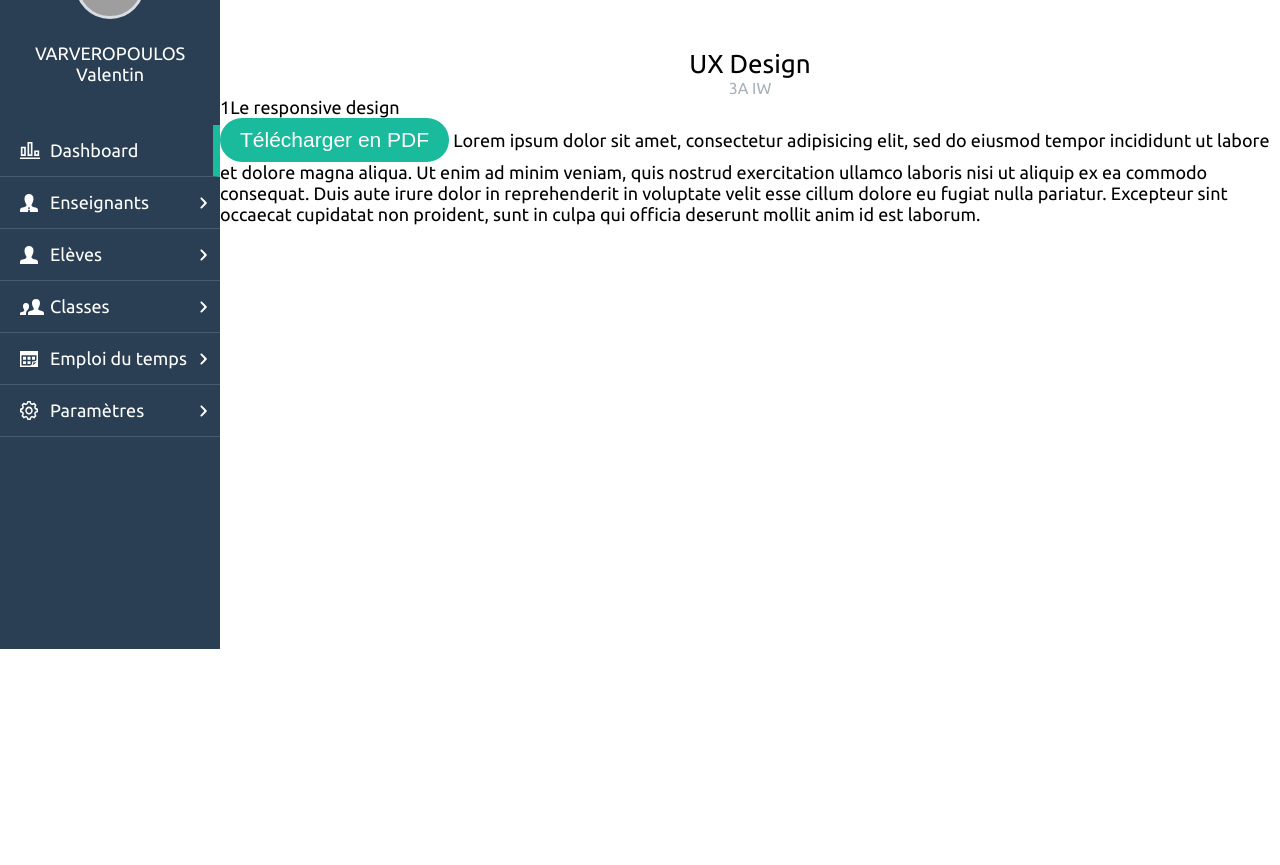
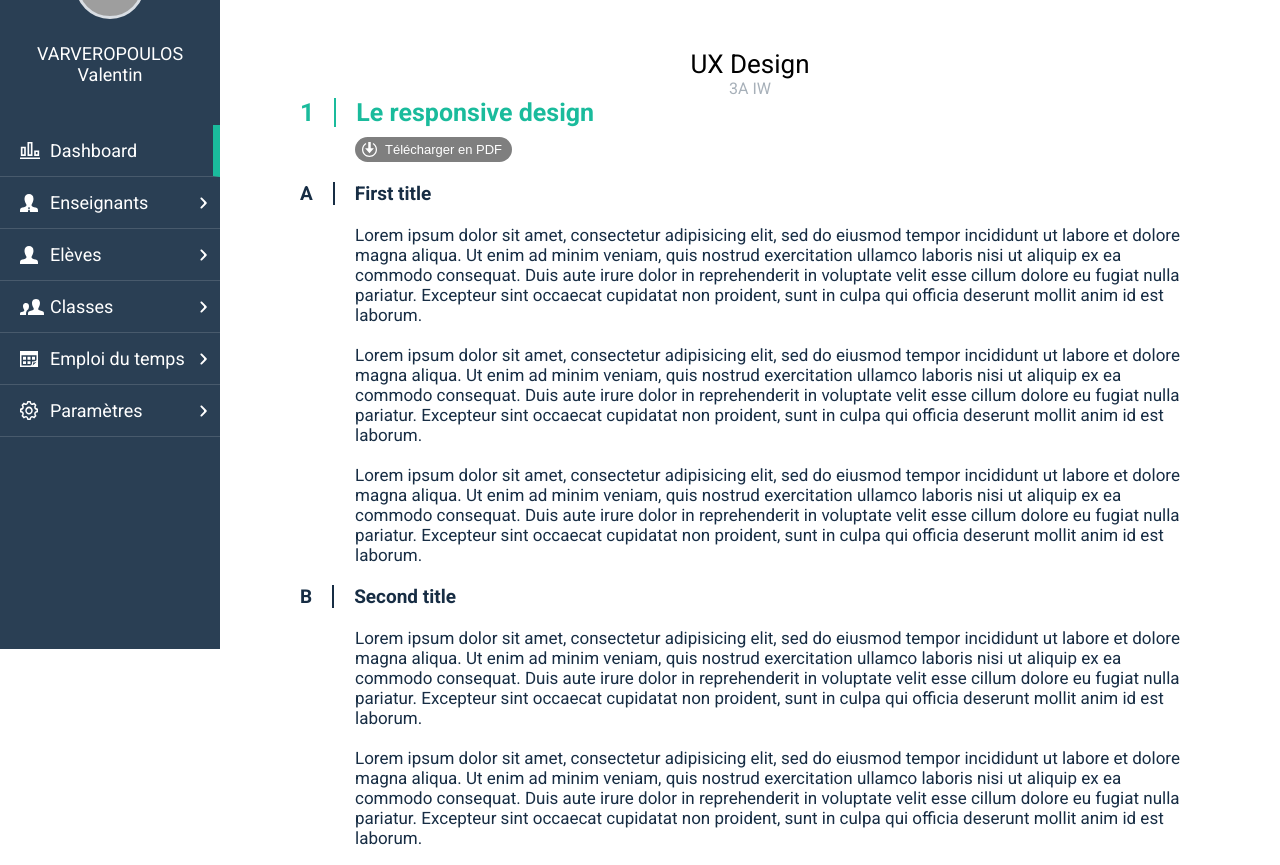
Before and after one commit to adrienmii/CMSProject, a PHP site: page /views/student/chapter.html in a window 1280 px wide; the page is wider, and only the part inside the window is pictured. Shown: the part 151-1016 px from the top of that part. Before the commit the page ends 800 px from the top of that part, so only its background shows below. Run offline with PHP 8.4, Linux system fonts and the light colour scheme; some libraries are stand-ins or nearby versions; grey boxes are pictures that could not be loaded.

Commit message:
Intégration de la page chapter

```diff
--- a/public/css/css/installer.css
+++ b/public/css/css/installer.css
@@ -1,3 +1,6 @@
+#installerBody {
+  font-family: 'Ubuntu', sans-serif !important; }
+
 #logoContainer {
   background: url(../../img/logo.png) no-repeat 51% 150%;
   width: 100%;
--- a/public/css/css/login.css
+++ b/public/css/css/login.css
@@ -1,9 +1,13 @@
+body {
+  font-family: 'Ubuntu', sans-serif; }
+
 #loginForm {
   width: 500px;
   height: 700px;
   left: 50%;
   top: 50%;
-  transform: translateX(-50%) translateY(-50%); }
+  transform: translateX(-50%) translateY(-50%);
+  font-family: 'Ubuntu', sans-serif !important; }
 
 #loginForm header {
   height: 50%;
--- a/public/css/css/style.css
+++ b/public/css/css/style.css
@@ -392,12 +392,16 @@
 
   .visible-lg {
     display: inherit; } }
+body {
+  font-family: 'Ubuntu', sans-serif; }
+
 #loginForm {
   width: 500px;
   height: 700px;
   left: 50%;
   top: 50%;
-  transform: translateX(-50%) translateY(-50%); }
+  transform: translateX(-50%) translateY(-50%);
+  font-family: 'Ubuntu', sans-serif !important; }
 
 #loginForm header {
   height: 50%;
@@ -454,6 +458,9 @@
   #help {
     text-align: left;
     padding-left: 50px; } }
+#installerBody {
+  font-family: 'Ubuntu', sans-serif !important; }
+
 #logoContainer {
   background: url(../../img/logo.png) no-repeat 51% 150%;
   width: 100%;
@@ -976,6 +983,44 @@ hr.timeLeft {
   height: auto;
   margin-bottom: 25px; }
 
+#chapterContainer {
+  margin: 50px 80px; }
+
+#chapterContainer article header div {
+  color: #1ABB9C;
+  font-weight: bold;
+  font-size: 25px;
+  margin-bottom: 10px; }
+
+#chapterContainer article header div span {
+  border-right: solid 2px #1ABB9C;
+  padding-right: 20px;
+  margin-right: 20px; }
+
+#chapterContainer article main div span {
+  border-right: solid 2px #172D44;
+  padding-right: 20px;
+  margin-right: 20px; }
+
+#chapterContainer article main div {
+  color: #172D44;
+  font-weight: bold;
+  font-size: 19px;
+  margin-bottom: 20px;
+  margin-top: 20px; }
+
+#chapterContainer article main p {
+  color: #172D44;
+  font-size: 17px;
+  margin-left: 55px; }
+
+#chapterContainer input {
+  font-size: 13px;
+  color: #fff;
+  background: url(../../img/icn/iconDl.svg) 5% 50% no-repeat rgba(0, 0, 0, 0.5);
+  padding: 5px 10px 5px 30px;
+  margin-left: 55px; }
+
 html {
   height: 100%; }
 
@@ -983,7 +1028,7 @@ body {
   min-height: 100%;
   margin: 0;
   padding: 0;
-  font-family: 'Ubuntu', sans-serif;
+  font-family: 'Roboto', sans-serif;
   font-size: 18px; }
 
 * {
--- a/public/css/scss/chapter.scss
+++ b/public/css/scss/chapter.scss
@@ -0,0 +1,45 @@
+#chapterContainer{
+	margin:50px 80px;
+}
+
+#chapterContainer article header div{
+	color: #1ABB9C;
+	font-weight: bold;
+	font-size: 25px;
+	margin-bottom:10px;
+}
+
+#chapterContainer article header div span{
+	border-right:solid 2px #1ABB9C;
+	padding-right:20px;
+	margin-right:20px;
+}
+
+#chapterContainer article main div span{
+	border-right:solid 2px #172D44;
+	padding-right:20px;
+	margin-right:20px;
+}
+
+#chapterContainer article main div{
+	color: #172D44;
+	font-weight: bold;
+	font-size: 19px;
+	margin-bottom:20px;
+	margin-top: 20px
+}
+
+
+#chapterContainer article main p{
+	color: #172D44;
+	font-size: 17px;
+	margin-left:55px;
+}
+
+#chapterContainer input{
+	font-size: 13px;
+	color: #fff;
+	background:url(../../img/icn/iconDl.svg) 5% 50% no-repeat rgba(0,0,0,0.5);
+	padding: 5px 10px 5px 30px;
+	margin-left:55px;
+}
--- a/public/css/scss/installer.scss
+++ b/public/css/scss/installer.scss
@@ -1,3 +1,8 @@
+
+
+#installerBody{
+	font-family: 'Ubuntu', sans-serif !important;
+}
 
 #logoContainer{
 	background: url(../../img/logo.png) no-repeat 51% 150%;
--- a/public/css/scss/login.scss
+++ b/public/css/scss/login.scss
@@ -1,3 +1,7 @@
+
+body {
+  font-family: 'Ubuntu', sans-serif;
+}
 
 #loginForm{
 	width: 500px;
@@ -5,6 +9,7 @@
 	left: 50%;
 	top: 50%;
 	transform:translateX(-50%) translateY(-50%);
+	font-family: 'Ubuntu', sans-serif !important;
 }
 
 #loginForm header{
--- a/public/css/scss/style.scss
+++ b/public/css/scss/style.scss
@@ -13,7 +13,7 @@ body {
   min-height: 100%;
   margin: 0;
   padding: 0;
-  font-family: 'Ubuntu', sans-serif;
+  font-family: 'Roboto', sans-serif;
   font-size: 18px;
 }
 
--- a/views/installer.html
+++ b/views/installer.html
@@ -2,7 +2,7 @@
 <html>
 <head>
 	<link rel="stylesheet" type="text/css" href="../public/css/css/style.css">
-	<link href="https://fonts.googleapis.com/css?family=Ubuntu:300,400,500" rel="stylesheet">
+	<link href="https://fonts.googleapis.com/css?family=Roboto:100,400,500,700|Ubuntu:300,400,500" rel="stylesheet">
 </head>
 <body id="installerBody" >
 	<header>
--- a/views/login.html
+++ b/views/login.html
@@ -2,7 +2,7 @@
 <html>
 <head>
 	<link rel="stylesheet" type="text/css" href="../public/css/css/style.css">
-	<link href="https://fonts.googleapis.com/css?family=Ubuntu:300,400,500" rel="stylesheet">
+	<link href="https://fonts.googleapis.com/css?family=Roboto:100,400,500,700|Ubuntu:300,400,500" rel="stylesheet">
 </head>
 <body id="loginBody">
 	<main>
--- a/views/student/chapter.html
+++ b/views/student/chapter.html
@@ -2,7 +2,7 @@
 <html>
 <head>
 	<link rel="stylesheet" type="text/css" href="../../public/css/css/style.css">
-	<link href="https://fonts.googleapis.com/css?family=Ubuntu:300,400,500" rel="stylesheet">
+	<link href="https://fonts.googleapis.com/css?family=Roboto:100,400,500,700|Ubuntu:300,400,500" rel="stylesheet">
 </head>
 <body>
 	<div id="sideBar" class="hidden-xs visible-sm">
@@ -62,27 +62,52 @@
 				<p>Mes cours > UX Design > Le responsive design</p>
 			</div>
 		</header>
-		<main>
+		<main id="chapterContainer">
 			<header id="courseTitle" class="col-md-12 text-center">
 				UX Design<br>
 				<span>3A IW</span>
 			</header>
-				<main>
-					<section>
+			<main class="row">
+				<section class="col-md-12">
 					<article>
 						<header>
 							<div><span>1</span>Le responsive design</div>
 							<input type="button" id="downloadToPdf" value="Télécharger en PDF" />
+						</header>
+						<main>
+							<div><span>A</span>First title</div>
+							<p>Lorem ipsum dolor sit amet, consectetur adipisicing elit, sed do eiusmod
+							tempor incididunt ut labore et dolore magna aliqua. Ut enim ad minim veniam,
+							quis nostrud exercitation ullamco laboris nisi ut aliquip ex ea commodo
+							consequat. Duis aute irure dolor in reprehenderit in voluptate velit esse
+							cillum dolore eu fugiat nulla pariatur. Excepteur sint occaecat cupidatat non
+							proident, sunt in culpa qui officia deserunt mollit anim id est laborum.<br><br>
 							Lorem ipsum dolor sit amet, consectetur adipisicing elit, sed do eiusmod
 							tempor incididunt ut labore et dolore magna aliqua. Ut enim ad minim veniam,
 							quis nostrud exercitation ullamco laboris nisi ut aliquip ex ea commodo
 							consequat. Duis aute irure dolor in reprehenderit in voluptate velit esse
 							cillum dolore eu fugiat nulla pariatur. Excepteur sint occaecat cupidatat non
 							proident, sunt in culpa qui officia deserunt mollit anim id est laborum.
-							</header>
-							<main>
-								<div><span></span></div>
-								<p></p>
+							<br><br>
+							Lorem ipsum dolor sit amet, consectetur adipisicing elit, sed do eiusmod
+							tempor incididunt ut labore et dolore magna aliqua. Ut enim ad minim veniam,
+							quis nostrud exercitation ullamco laboris nisi ut aliquip ex ea commodo
+							consequat. Duis aute irure dolor in reprehenderit in voluptate velit esse
+							cillum dolore eu fugiat nulla pariatur. Excepteur sint occaecat cupidatat non
+							proident, sunt in culpa qui officia deserunt mollit anim id est laborum.</p>
+							<div><span>B</span>Second title</div>
+							<p>Lorem ipsum dolor sit amet, consectetur adipisicing elit, sed do eiusmod
+							tempor incididunt ut labore et dolore magna aliqua. Ut enim ad minim veniam,
+							quis nostrud exercitation ullamco laboris nisi ut aliquip ex ea commodo
+							consequat. Duis aute irure dolor in reprehenderit in voluptate velit esse
+							cillum dolore eu fugiat nulla pariatur. Excepteur sint occaecat cupidatat non
+							proident, sunt in culpa qui officia deserunt mollit anim id est laborum.<br><br>
+							Lorem ipsum dolor sit amet, consectetur adipisicing elit, sed do eiusmod
+							tempor incididunt ut labore et dolore magna aliqua. Ut enim ad minim veniam,
+							quis nostrud exercitation ullamco laboris nisi ut aliquip ex ea commodo
+							consequat. Duis aute irure dolor in reprehenderit in voluptate velit esse
+							cillum dolore eu fugiat nulla pariatur. Excepteur sint occaecat cupidatat non
+							proident, sunt in culpa qui officia deserunt mollit anim id est laborum.</p>
 						</main>
 					</article>
 				</section>
--- a/views/student/dashboard.html
+++ b/views/student/dashboard.html
@@ -2,7 +2,7 @@
 <html>
 <head>
 	<link rel="stylesheet" type="text/css" href="../../public/css/css/style.css">
-	<link href="https://fonts.googleapis.com/css?family=Ubuntu:300,400,500" rel="stylesheet">
+	<link href="https://fonts.googleapis.com/css?family=Roboto:100,400,500,700|Ubuntu:300,400,500" rel="stylesheet">
 </head>
 <body>
 	<div id="sideBar" class="hidden-xs visible-sm">
--- a/views/student/myCourses.html
+++ b/views/student/myCourses.html
@@ -2,7 +2,7 @@
 <html>
 <head>
 	<link rel="stylesheet" type="text/css" href="../../public/css/css/style.css">
-	<link href="https://fonts.googleapis.com/css?family=Ubuntu:300,400,500" rel="stylesheet">
+	<link href="https://fonts.googleapis.com/css?family=Roboto:100,400,500,700|Ubuntu:300,400,500" rel="stylesheet">
 </head>
 <body>
 	<div id="sideBar" class="hidden-xs visible-sm">
--- a/views/template/template.html
+++ b/views/template/template.html
@@ -2,7 +2,7 @@
 <html>
 <head>
 	<link rel="stylesheet" type="text/css" href="../../public/css/css/style.css">
-	<link href="https://fonts.googleapis.com/css?family=Ubuntu:300,400" rel="stylesheet">
+	<link href="https://fonts.googleapis.com/css?family=Roboto:100,400,500,700|Ubuntu:300,400,500" rel="stylesheet">
 </head>
 <body>
 	<div id="sideBar" class="hidden-xs visible-sm">
```
Also changed, not shown: public/css/css/chapter.css (+36 -0 lines), public/img/icn/iconDl.svg (added), 4 other files. Lines whose indentation alone changed are shown as unchanged.
